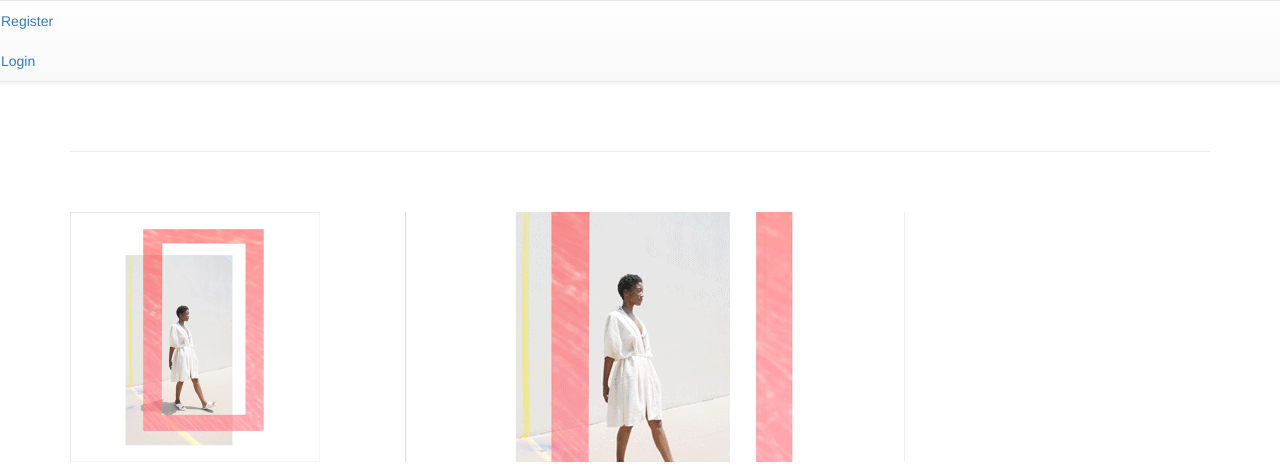
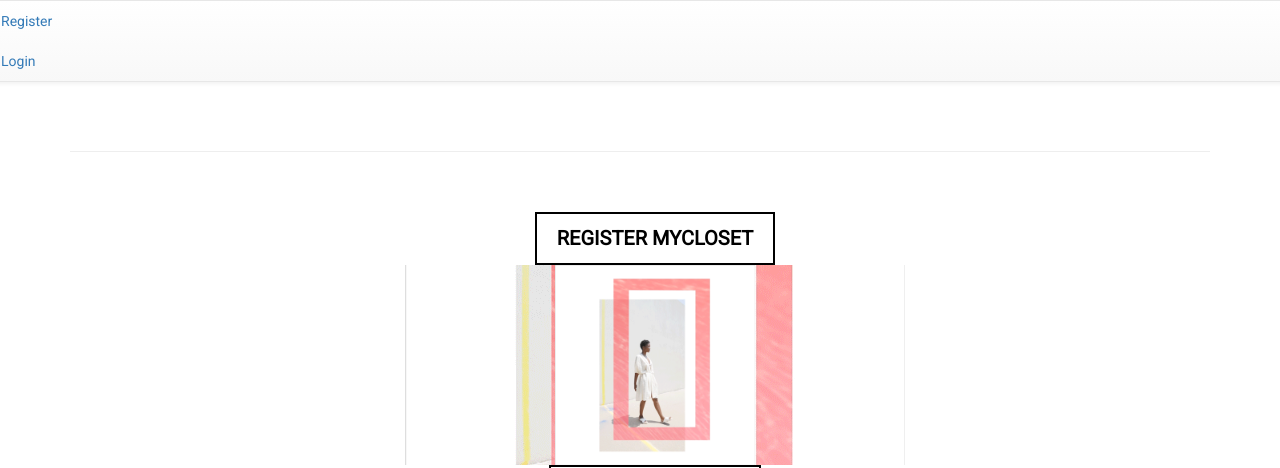
Before and after one commit to mrozenbaum/My_Closet_App, a Django app: page /mycloset/ in a window 1280 px wide. Shown: the top 468 px of the page. Run offline with Django 3.2, Linux system fonts and the light colour scheme; data that the repository does not hold is empty; some libraries are stand-ins or nearby versions.

Commit message:
added some css

```diff
--- a/mycloset/models.py
+++ b/mycloset/models.py
@@ -106,4 +106,8 @@
         return self.item_name
 
     def was_published_recently(self):
-        return self.pub_date >= timezone.now() - datetime.timedelta(days=1)
+        now = timezone.now()
+        return now - datetime.timedelta(days=1) <= self.pub_date <= now
+        was_published_recently.admin_order_field = 'pub_date'
+        was_published_recently.boolean = True
+        was_published_recently.short_description = 'Added recently?'
--- a/mycloset/static/mycloset/style.css
+++ b/mycloset/static/mycloset/style.css
@@ -1,15 +1,16 @@
 body {
   background-color: white;
+  font-family: 'Roboto', sans-serif;
 }
 
 li {
   color: black;
 }
-
-h1 {
-  color: hotpink;
+footer {
+  text-align: center;
 }
 
+/* styles for index.html */
 .card-image-one{
   background: white url("images/mycloset_1.gif") no-repeat center;
 }
@@ -18,17 +19,18 @@
   background: white url("images/mycloset_2.gif") no-repeat center;
 }
 
+.card-image-three{
+  background: white url("images/mycloset_3.gif") no-repeat center;
+}
+
 .card-content{
   text-align: center;
 }
 
-.my-closet-logo{
-  background: white url("images/MyCloset_Logo.png") no-repeat center;
-}
+/*.my-closet-logo{*/
+  /*background: white url("images/MyCloset_Logo.png") no-repeat center;*/
+/*}*/
 
-footer {
-  text-align: center;
-}
 
 .container-fluid{
   text-align:center;
@@ -39,6 +41,19 @@
   color: black;
   font-weight: bold;
   font-size: 20px;
+  background-color: white;
+  color: black;
+  border: 2px solid black;
+  padding: 10px 20px;
+  text-align: center;
+  text-decoration: none;
+  display: inline-block;
+}
+
+.add-profile-link:hover, .add-profile-link:active {
+  background-color: black;
+  color: white;
+  text-decoration: none;
 }
 
 .register-link{
@@ -46,12 +61,39 @@
   color: black;
   font-weight: bold;
   font-size: 20px;
+  background-color: white;
+  color: black;
+  border: 2px solid black;
+  padding: 10px 20px;
+  text-align: center;
+  text-decoration: none;
+  display: inline-block;
 
 }
 
+.register-link:hover, .register-link:active {
+  background-color: black;
+  color: white;
+  text-decoration: none;
+}
+
+
 .owner-closet-link{
-  list-style-type: none;
   color: black;
   font-weight: bold;
-  font-size: 25px;
+  font-size: 20px;
+  background-color: white;
+  color: black;
+  border: 2px solid black;
+  padding: 10px 20px;
+  text-align: center;
+  text-decoration: none;
+  display: inline-block;
 }
+
+
+.owner-closet-link:hover, .owner-closet-link:active {
+  background-color: black;
+  color: white;
+  text-decoration: none;
+}
--- a/mycloset/templates/mycloset/base.html
+++ b/mycloset/templates/mycloset/base.html
@@ -6,6 +6,7 @@
   {% block title %}<title>MyCloset</title>{% endblock %}
   <meta charset="utf-8">
   <meta name="viewport" content="width=device-width, initial-scale=1">
+  <link href="https://fonts.googleapis.com/css?family=Roboto" rel="stylesheet">
   <link rel="stylesheet" href="https://maxcdn.bootstrapcdn.com/bootstrap/3.3.7/css/bootstrap.min.css">
   <script src="https://ajax.googleapis.com/ajax/libs/jquery/1.12.4/jquery.min.js"></script>
   <script src="https://maxcdn.bootstrapcdn.com/bootstrap/3.3.7/js/bootstrap.min.js"></script>
--- a/mycloset/templates/mycloset/index.html
+++ b/mycloset/templates/mycloset/index.html
@@ -14,57 +14,50 @@
         <div class="row">
            <div class="col sm 4">
               <div class="card">
+                <div class="card-content">
+                  <div class="card-action">
+                    <a href="{% url 'users:register' %}" class="register-link">REGISTER MYCLOSET</a>
+                  </div>
                   <div class="card-image-two">
-                    <img src="static/mycloset/images/mycloset_2.gif" height="250" class=".card-image-two">
+                    <img src="mycloset/static/mycloset/images/mycloset_2.gif" height="200" width="" class="card-image-two">
                   </div>
 
-                  <div class="card-content">
-                    <!-- <h2>Start building your closet</h2> -->
-                    <div class="card-action">
-                      <a href="{% url 'users:register' %}" class="register-link"> REGISTER TO MYCLOSET </a>
-                    </div>
-                 </div>
+                </div>
               </div>
           </div>
 
         <div class="col sm 4">
           <div class="card">
+              <div class="card-content">
+                  <div class="card-action">
+                    <a href="#!" class="add-profile-link">CREATE A CLOSET </a>
+                  </div>
                 <div class="card-image-one">
-                  <img src="static/mycloset/images/mycloset_1.gif" height="250" class=".card-image-one">
+                  <img src="mycloset/static/mycloset/images/mycloset_1.gif" height="200" width="" class="card-image-one">
                 </div>
-
-                  <div class="card-content">
-                    <!-- <p>Add A New Profile</p> -->
-                    <div class="card-action">
-                      <a href="#!" class="add-profile-link">CREATE A CLOSET </a>
-                    </div>
-                 </div>
+              </div>
             </div>
         </div>
 
         <div class="col sm 4">
             <div class="card">
-                <!-- <div class="card-image-one"> -->
-                  <!-- <img src="images/mycloset_1.gif" height="250" class=""> -->
-                <!-- </div> -->
-
-                <div class="card-content">
+              <div class="card-content">
                   {% if latest_owner_list %}
                   {% for owner in latest_owner_list %}
+                <div class="card-action">
+                  <a href="{% url 'mycloset:detail' owner.id %}" class="owner-closet-link"> {{ owner.owner_name }} CLOSET</a>
+                  {% endfor %}
+                </div>
 
-                    <li><a href="{% url 'mycloset:detail' owner.id %}" class="owner-closet-link">VIEW {{ owner.owner_name }} CLOSET</a>
-
-                  {% endfor %}
                   {% else %}
-
                     <p>NO OWNERS WITH CLOSETS ARE SIGNED IN.</p>
                     <p> HURRY UP AND REGISTER.</p>
 
                   {% endif %}
+                <div class="card-image-three">
+                  <img src="mycloset/static/mycloset/images/mycloset_3.gif" height="200" width="" class="card-image-three">
                 </div>
-                <!-- <div class="card-action">
-                    <a href="#!" class=""> Add Profile </a>
-                </div>  -->
+                </div>
             </div>
         </div>
 
--- a/mycloset/views.py
+++ b/mycloset/views.py
@@ -29,7 +29,7 @@
 
     def get_queryset(self):
         """Return the last five published owners."""
-        return Owner.objects.order_by('-pub_date')[:5]
+        return Owner.objects.order_by('-pub_date')[:1]
 
 
 
```
Also changed, not shown: 1 other file.
